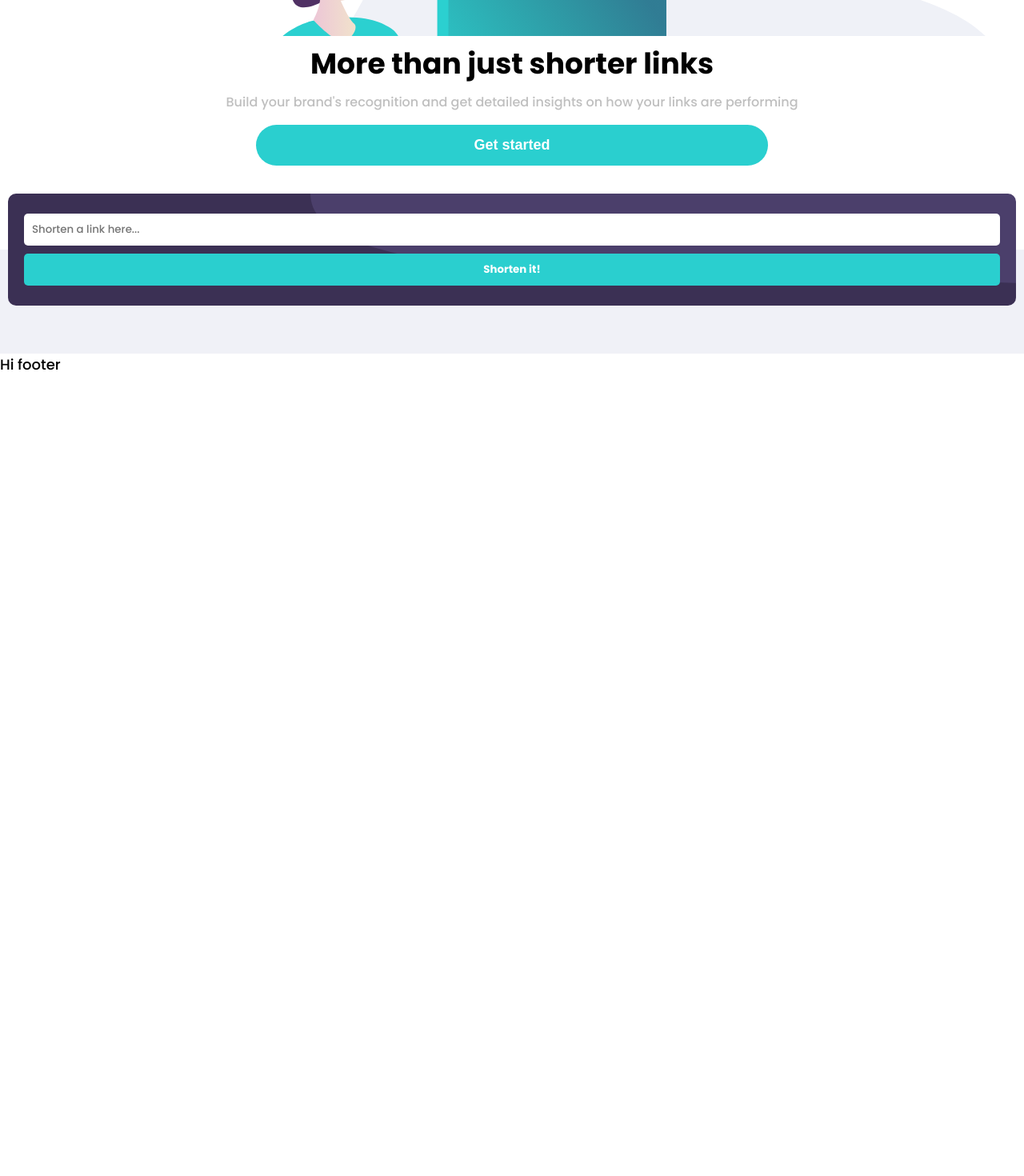
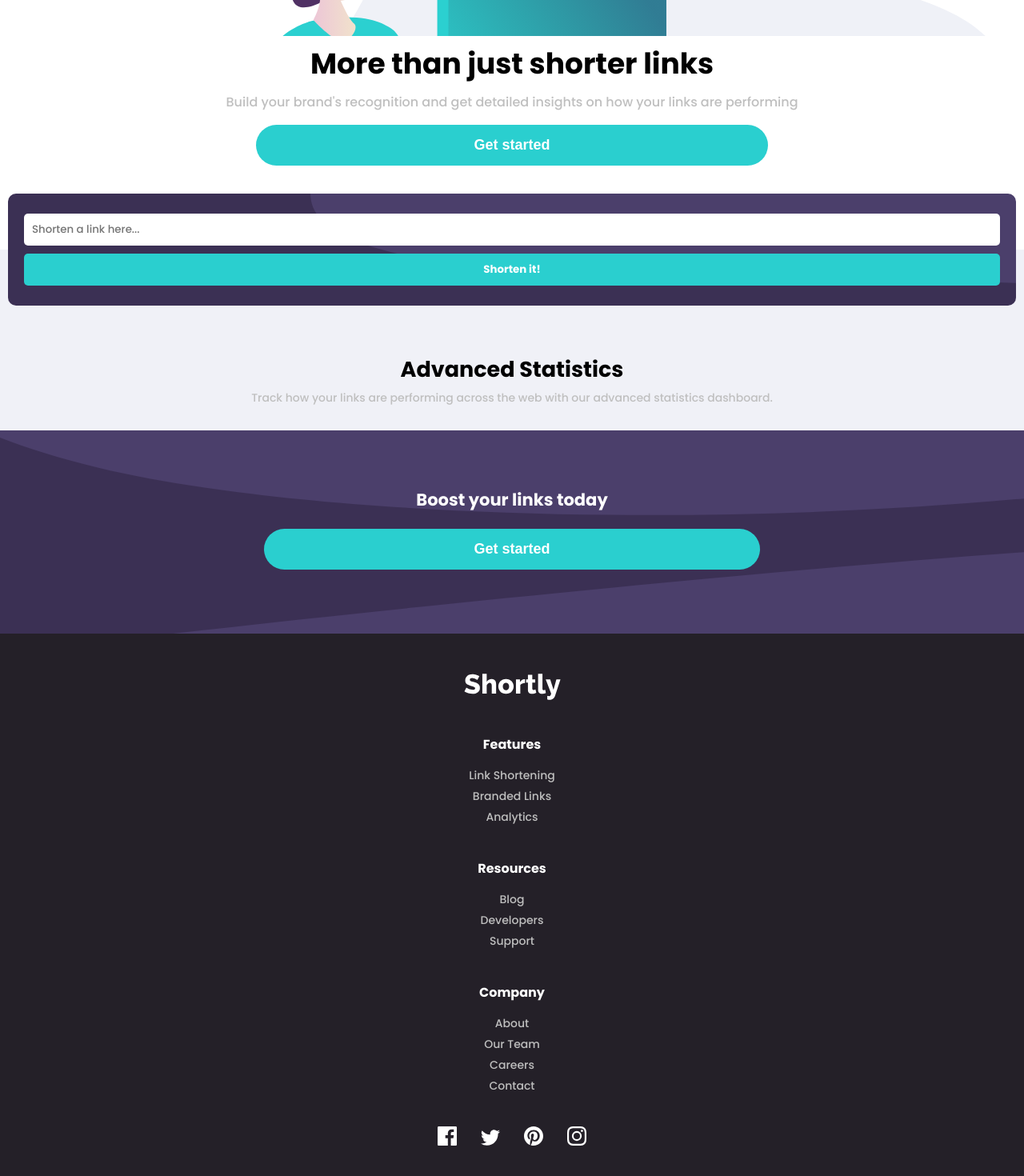
Before and after one commit to awtian/link-shortener, a Vue app: page / in a window 1280 px wide. Shown: the part 328-1798 px from the top of the page at 80% size. Before the commit the page ends 800 px from the top, so only its background shows below. Built offline with nearby package versions, Linux system fonts and the light colour scheme.

Commit message:
working on footer first

```diff
--- a/src/App.vue
+++ b/src/App.vue
@@ -2,9 +2,19 @@
 import NavigationBar from "@/components/NavigationBar.vue";
 import UrlShortener from "@/components/UrlShortener.vue";
 import MainIntroduction from "@/components/MainIntroduction.vue";
+import AdvancedStatistics from "@/components/AdvancedStatistics.vue";
+import BoostLink from "@/components/BoostLink.vue";
+import FooterLinks from "./components/FooterLinks.vue";
 
 export default {
-  components: { UrlShortener, NavigationBar, MainIntroduction },
+  components: {
+    UrlShortener,
+    NavigationBar,
+    MainIntroduction,
+    AdvancedStatistics,
+    BoostLink,
+    FooterLinks,
+  },
 };
 </script>
 
@@ -17,9 +27,13 @@ export default {
     <main>
       <MainIntroduction />
       <UrlShortener />
+      <AdvancedStatistics />
     </main>
 
-    <footer>Hi footer</footer>
+    <footer>
+      <BoostLink />
+      <FooterLinks />
+    </footer>
   </div>
 </template>
 
--- a/src/assets/base.css
+++ b/src/assets/base.css
@@ -7,7 +7,8 @@
   --color-neutral-gray-violet: hsl(257, 7%, 63%);
   --color-neutral-dark-blue: hsl(255, 11%, 22%);
   --color-neutral-dark-violet:hsl(260, 8%, 14%);
-  --color-bg-gray: rgb(240, 241, 247)
+  --color-bg-gray: rgb(240, 241, 247);
+  --color-bg-dark-footer: rgb(36, 32, 40);
 }
 
 /* ### Primary
--- /dev/null
+++ b/src/components/AdvancedStatistics.vue
@@ -0,0 +1,29 @@
+<template>
+  <div class="container">
+    <h2>Advanced Statistics</h2>
+    <p class="subtitle">
+      Track how your links are performing across the web with our advanced
+      statistics dashboard.
+    </p>
+  </div>
+</template>
+
+<style scoped>
+.container {
+  background-color: var(--color-bg-gray);
+  padding-bottom: 30px;
+  text-align: center;
+  /* opacity: 0.5; */
+}
+
+.container h2 {
+  margin-top: 0;
+  margin-bottom: 5px;
+}
+
+.subtitle {
+  font-size: 14px;
+  color: var(--color-neutral-gray);
+  margin: 0px 20px;
+}
+</style>
--- /dev/null
+++ b/src/components/BoostLink.vue
@@ -0,0 +1,31 @@
+<template>
+  <div class="boost-link">
+    <h3>Boost your links today</h3>
+    <button>Get started</button>
+  </div>
+</template>
+
+<style scoped>
+.boost-link {
+  background-image: url("@/assets/images/bg-boost-mobile.svg");
+  background-repeat: no-repeat;
+  background-size: 100% 100%;
+  background-position: top right;
+  background-color: var(--color-primary-dark-violet);
+  padding: 50px 20px;
+  color: white;
+  text-align: center;
+}
+
+.boost-link button {
+  border: 0;
+  font-weight: 700;
+  font-size: 18px;
+  background-color: var(--color-primary-cyan);
+  color: white;
+  padding: 15px;
+  width: 50%;
+  border-radius: 2rem;
+  margin-bottom: 30px;
+}
+</style>
--- /dev/null
+++ b/src/components/FooterLinks.vue
@@ -0,0 +1,78 @@
+<template>
+  <div class="container">
+    <img class="logo" src="@/assets/images/logo-white.svg" />
+    <div class="submenu-container">
+      <p class="submenu-title">Features</p>
+      <a href="#"><p class="submenu-item">Link Shortening</p></a>
+      <a href="#"><p class="submenu-item">Branded Links</p></a>
+      <a href="#"><p class="submenu-item">Analytics</p></a>
+    </div>
+    <div class="submenu-container">
+      <p class="submenu-title">Resources</p>
+      <a href="#"><p class="submenu-item">Blog</p></a>
+      <a href="#"><p class="submenu-item">Developers</p></a>
+      <a href="#"><p class="submenu-item">Support</p></a>
+    </div>
+    <div class="submenu-container">
+      <p class="submenu-title">Company</p>
+      <a href="#"><p class="submenu-item">About</p></a>
+      <a href="#"><p class="submenu-item">Our Team</p></a>
+      <a href="#"><p class="submenu-item">Careers</p></a>
+      <a href="#"><p class="submenu-item">Contact</p></a>
+    </div>
+    <div class="submenu-container">
+      <a href="#"
+        ><img class="icon" src="@/assets/images/icon-facebook.svg"
+      /></a>
+      <a href="#"
+        ><img class="icon" src="@/assets/images/icon-twitter.svg"
+      /></a>
+      <a href="#"
+        ><img class="icon" src="@/assets/images/icon-pinterest.svg"
+      /></a>
+      <a href="#"
+        ><img class="icon" src="@/assets/images/icon-instagram.svg"
+      /></a>
+    </div>
+  </div>
+</template>
+
+<style scoped>
+.logo {
+  fill: white;
+  margin-bottom: 20px;
+}
+.container {
+  text-align: center;
+  background-color: var(--color-bg-dark-footer);
+  color: white;
+  padding-top: 50px;
+}
+
+.submenu-container {
+  padding-bottom: 20px;
+}
+
+.submenu-container a {
+  text-decoration: none;
+}
+
+.submenu-title {
+  font-size: 16px;
+  font-weight: 700;
+}
+
+.submenu-item {
+  font-size: 14px;
+  color: var(--color-neutral-gray);
+  margin: 5px 0px;
+}
+
+.submenu-item:hover {
+  text-decoration: underline;
+}
+
+.icon {
+  margin: 15px;
+}
+</style>
```
Also changed, not shown: design/mobile-active-states.jpg, src/assets/images/logo-white.svg (added).
